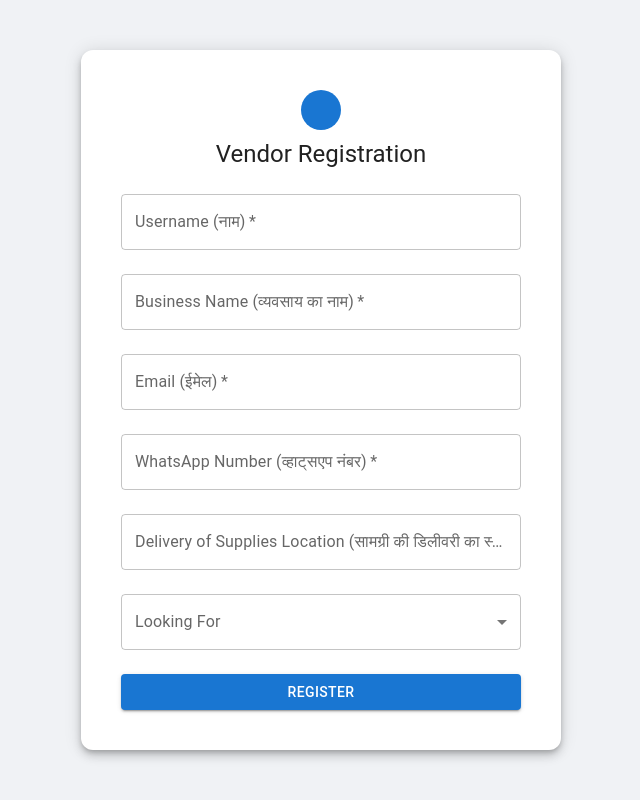
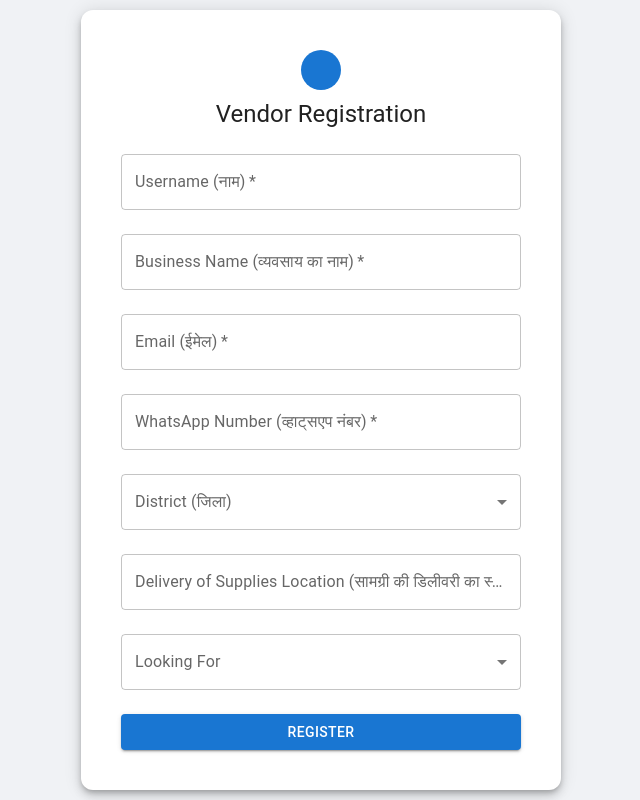
Before and after one commit to PranayMetkari/Hackathon_repo, a React (Create React App) app in the folder frontend/: page /vendor-signup in a window 1280 px wide. Shown: the whole page, without its empty margins (319-959 px from the left). Built offline with nearby package versions, Linux system fonts and the light colour scheme; some icons are missing.

Commit message:
location added and primary key  changed

```diff
--- a/frontend/src/Signup.js
+++ b/frontend/src/Signup.js
@@ -1,11 +1,9 @@
-// src/Signup.js
 import React, { useState } from 'react';
 import { db } from './firebase';
 import { doc, setDoc } from 'firebase/firestore';
 import { auth } from './firebase';
 import { createUserWithEmailAndPassword } from 'firebase/auth';
 import { useNavigate } from 'react-router-dom';
-
 import {
   Box,
   Paper,
@@ -13,14 +11,28 @@ import {
   TextField,
   Button,
   Alert,
-  Avatar
+  Avatar,
+  FormControl,
+  InputLabel,
+  Select,
+  MenuItem
 } from '@mui/material';
 import PersonAddIcon from '@mui/icons-material/PersonAdd';
+
+// List of all districts in Maharashtra
+const districtOptions = [
+  'Ahmednagar', 'Akola', 'Amravati', 'Aurangabad', 'Beed', 'Bhandara', 'Buldhana', 'Chandrapur',
+  'Dhule', 'Gadchiroli', 'Gondia', 'Hingoli', 'Jalgaon', 'Jalna', 'Kolhapur', 'Latur', 'Mumbai City',
+  'Mumbai Suburban', 'Nagpur', 'Nanded', 'Nandurbar', 'Nashik', 'Osmanabad', 'Palghar', 'Parbhani',
+  'Pune', 'Raigad', 'Ratnagiri', 'Sangli', 'Satara', 'Sindhudurg', 'Solapur', 'Thane', 'Wardha',
+  'Washim', 'Yavatmal'
+];
 
 function Signup() {
   const [username, setUsername] = useState('');
   const [phone, setPhone] = useState('');
   const [email, setEmail] = useState('');
+  const [district, setDistrict] = useState('');
   const [password, setPassword] = useState('');
   const [confirmPassword, setConfirmPassword] = useState('');
   const [msg, setMsg] = useState('');
@@ -36,7 +48,7 @@ function Signup() {
     setError('');
 
     // Validations
-    if (!username || !phone || !email || !password || !confirmPassword) {
+    if (!username || !phone || !email || !district || !password || !confirmPassword) {
       setError('All fields are required.');
       return;
     }
@@ -59,12 +71,14 @@ function Signup() {
     try {
       await createUserWithEmailAndPassword(auth, email, password);
 
-      // Add supplier info to Firestore
-      const supplierRef = doc(db, 'suppliers', email);
+      // Add supplier info to Firestore with phone as primary key and +91 prefix
+      const phoneKey = `91${phone}`;
+      const supplierRef = doc(db, 'suppliers', phoneKey);
       await setDoc(supplierRef, {
         username,
-        phone,
+        phone: phoneKey,
         email,
+        district,
         role: 'supplier',
         createdAt: new Date().toISOString()
       });
@@ -77,6 +91,7 @@ function Signup() {
   };
 
   return (
+
     <Box
       display="flex"
       justifyContent="center"
@@ -110,6 +125,20 @@ function Signup() {
               onChange={(e) => setPhone(e.target.value)}
               required
             />
+            <FormControl fullWidth margin="normal">
+              <InputLabel>District</InputLabel>
+              <Select
+                value={district}
+                onChange={(e) => setDistrict(e.target.value)}
+                label="District"
+                required
+              >
+                {districtOptions.map((d) => (
+                  <MenuItem key={d} value={d}>{d}</MenuItem>
+                ))}
+              </Select>
+            </FormControl>
+
             <TextField
               label="Email"
               type="email"
--- a/frontend/src/VendorSignup.js
+++ b/frontend/src/VendorSignup.js
@@ -1,3 +1,5 @@
+// List of all districts in Maharashtra
+
 // VendorSignup.js
 import React, { useState } from 'react';
 import { useNavigate } from 'react-router-dom';
@@ -18,8 +20,14 @@ import {
 } from '@mui/material';
 import PersonAddIcon from '@mui/icons-material/PersonAdd';
 import { db } from './firebase'; // Adjust path based on your folder structure
-import { collection, addDoc, serverTimestamp } from 'firebase/firestore';
-
+import { collection, addDoc, serverTimestamp, doc, setDoc } from 'firebase/firestore';
+const districtOptions = [
+  'Ahmednagar', 'Akola', 'Amravati', 'Aurangabad', 'Beed', 'Bhandara', 'Buldhana', 'Chandrapur',
+  'Dhule', 'Gadchiroli', 'Gondia', 'Hingoli', 'Jalgaon', 'Jalna', 'Kolhapur', 'Latur', 'Mumbai City',
+  'Mumbai Suburban', 'Nagpur', 'Nanded', 'Nandurbar', 'Nashik', 'Osmanabad', 'Palghar', 'Parbhani',
+  'Pune', 'Raigad', 'Ratnagiri', 'Sangli', 'Satara', 'Sindhudurg', 'Solapur', 'Thane', 'Wardha',
+  'Washim', 'Yavatmal'
+];
 const produceOptions = [
   'Potato (आलू)',
   'Tomato (टमाटर)',
@@ -90,6 +98,7 @@ function VendorSignup() {
   const [businessName, setBusinessName] = useState('');
   const [email, setEmail] = useState('');
   const [whatsapp, setWhatsapp] = useState('');
+  const [district, setDistrict] = useState('');
   const [location, setLocation] = useState('');
   const [lookingFor, setLookingFor] = useState([]);
   const [msg, setMsg] = useState('');
@@ -103,7 +112,7 @@ function VendorSignup() {
 
     if (
       !username.trim() || !businessName.trim() || !email.trim() ||
-      !whatsapp.trim() || !location.trim() || lookingFor.length === 0
+      !whatsapp.trim() || !district.trim() || !location.trim() || lookingFor.length === 0
     ) {
       setError('All fields are required.');
       return;
@@ -135,11 +144,14 @@ function VendorSignup() {
     }
 
     try {
-      await addDoc(collection(db, 'vendors_list'), {
+      const whatsappKey = `91${whatsapp}`;
+      const vendorRef = doc(db, 'vendors_list', whatsappKey);
+      await setDoc(vendorRef, {
         username,
         businessName,
         email,
-        whatsapp,
+        whatsapp: whatsappKey,
+        district,
         location,
         lookingFor,
         createdAt: serverTimestamp()
@@ -207,6 +219,19 @@ function VendorSignup() {
               onChange={(e) => setWhatsapp(e.target.value)}
               required
             />
+            <FormControl fullWidth margin="normal">
+              <InputLabel>District (जिला)</InputLabel>
+              <Select
+                value={district}
+                onChange={(e) => setDistrict(e.target.value)}
+                label="District (जिला)"
+                required
+              >
+                {districtOptions.map((d) => (
+                  <MenuItem key={d} value={d}>{d}</MenuItem>
+                ))}
+              </Select>
+            </FormControl>
             <TextField
               label="Delivery of Supplies Location (सामग्री की डिलीवरी का स्थान)"
               placeholder="Enter delivery location (सामग्री की डिलीवरी का स्थान)"
```
